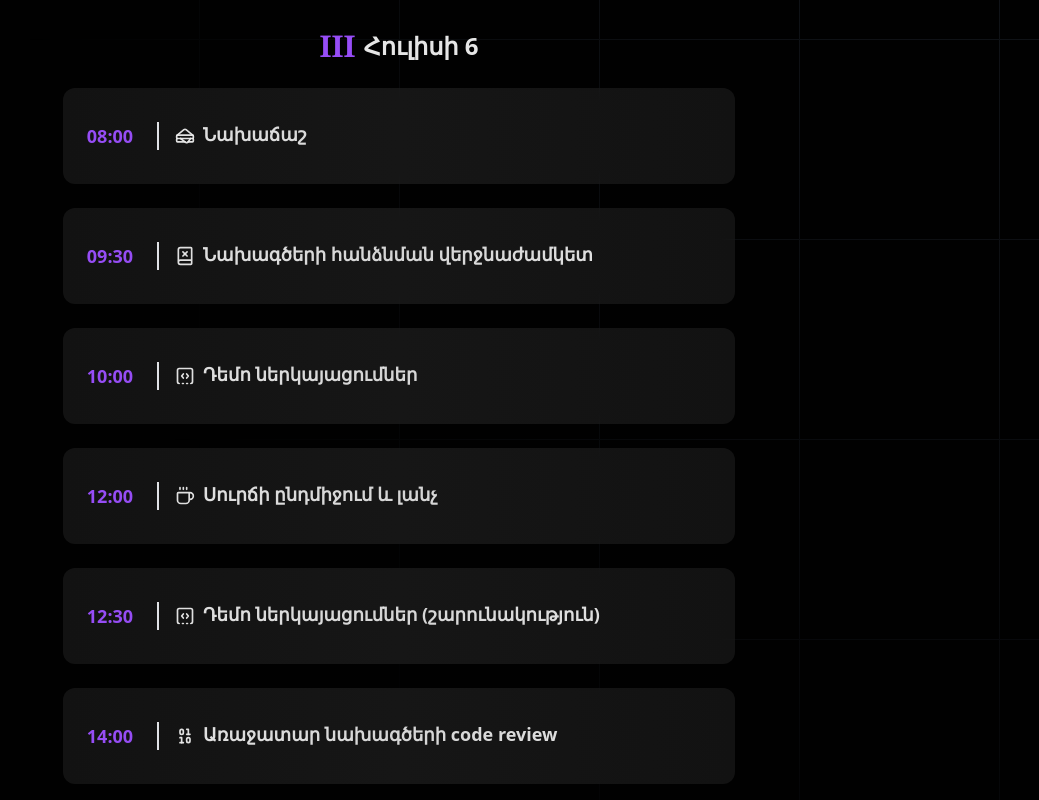
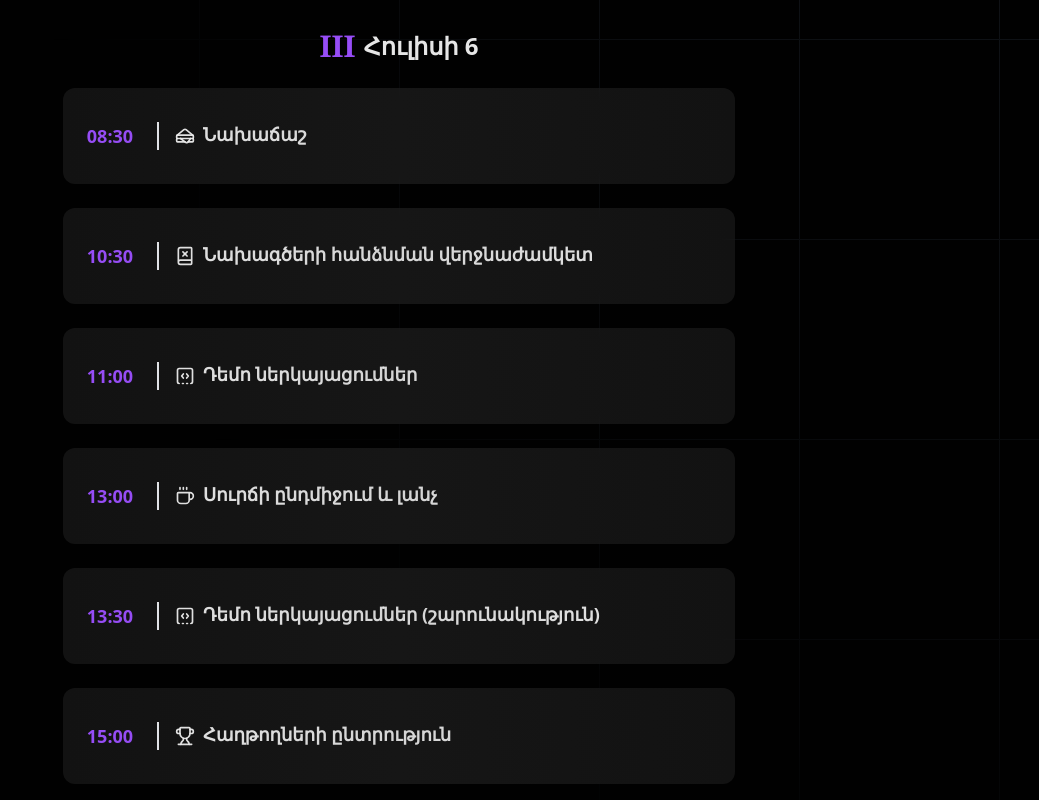
Before and after one commit to layerswap/devhacks-landing, a Next.js app: page /agenda in a window 1280 px wide. Shown: the part 1960-2760 px from the top of the page, without its empty margins (241-1280 px from the left). Built offline with nearby package versions, Linux system fonts and the light colour scheme.

Commit message:
fix(EventAgenda): update event schedule for July 6

```diff
--- a/src/components/pageComponents/EventAgenda.tsx
+++ b/src/components/pageComponents/EventAgenda.tsx
@@ -1,7 +1,7 @@
 import React, { useState, useEffect } from 'react';
 import FlipClockCountdown from '@leenguyen/react-flip-clock-countdown';
 import '@leenguyen/react-flip-clock-countdown/dist/index.css';
-import { MicVocal, Hamburger, LaptopMinimalCheck, Sandwich, Pizza, UserRoundPen, Coffee, BookUp, BookX, SquareDashedBottomCode, Binary, Trophy, Bus } from 'lucide-react';
+import { MicVocal, Hamburger, LaptopMinimalCheck, Sandwich, Pizza, UserRoundPen, Coffee, BookUp, BookX, SquareDashedBottomCode, Trophy, Bus } from 'lucide-react';
 import useWindowDimensions from '@/hooks/useWindowDimensions';
 
 const EventAgenda = () => {
@@ -50,13 +50,12 @@ const EventAgenda = () => {
       date: "2025-07-06",
       day: "Հուլիսի 6",
       events: [
-        { time: "08:00", activity: "Նախաճաշ", icon: Sandwich },
-        { time: "09:30", activity: "Նախագծերի հանձնման վերջնաժամկետ", icon: BookX },
-        { time: "10:00", activity: "Դեմո ներկայացումներ", icon: SquareDashedBottomCode },
-        { time: "12:00", activity: "Սուրճի ընդմիջում և լանչ", icon: Coffee },
-        { time: "12:30", activity: "Դեմո ներկայացումներ (շարունակություն)", icon: SquareDashedBottomCode },
-        { time: "14:00", activity: "Առաջատար նախագծերի code review", icon: Binary },
-        { time: "14:30", activity: "Հաղթողների ընտրություն", icon: Trophy },
+        { time: "08:30", activity: "Նախաճաշ", icon: Sandwich },
+        { time: "10:30", activity: "Նախագծերի հանձնման վերջնաժամկետ", icon: BookX },
+        { time: "11:00", activity: "Դեմո ներկայացումներ", icon: SquareDashedBottomCode },
+        { time: "13:00", activity: "Սուրճի ընդմիջում և լանչ", icon: Coffee },
+        { time: "13:30", activity: "Դեմո ներկայացումներ (շարունակություն)", icon: SquareDashedBottomCode },
+        { time: "15:00", activity: "Հաղթողների ընտրություն", icon: Trophy },
         { time: "15:00", activity: "Մասնակիցների տեղափոխում Շառլ Ազնավուրի անվան մշակույթի պալատ", icon: Bus },
         { time: "16:50", activity: "Հաղթողների հայտարարում և մրցանակաբաշխություն", icon: MicVocal }
       ]
```
